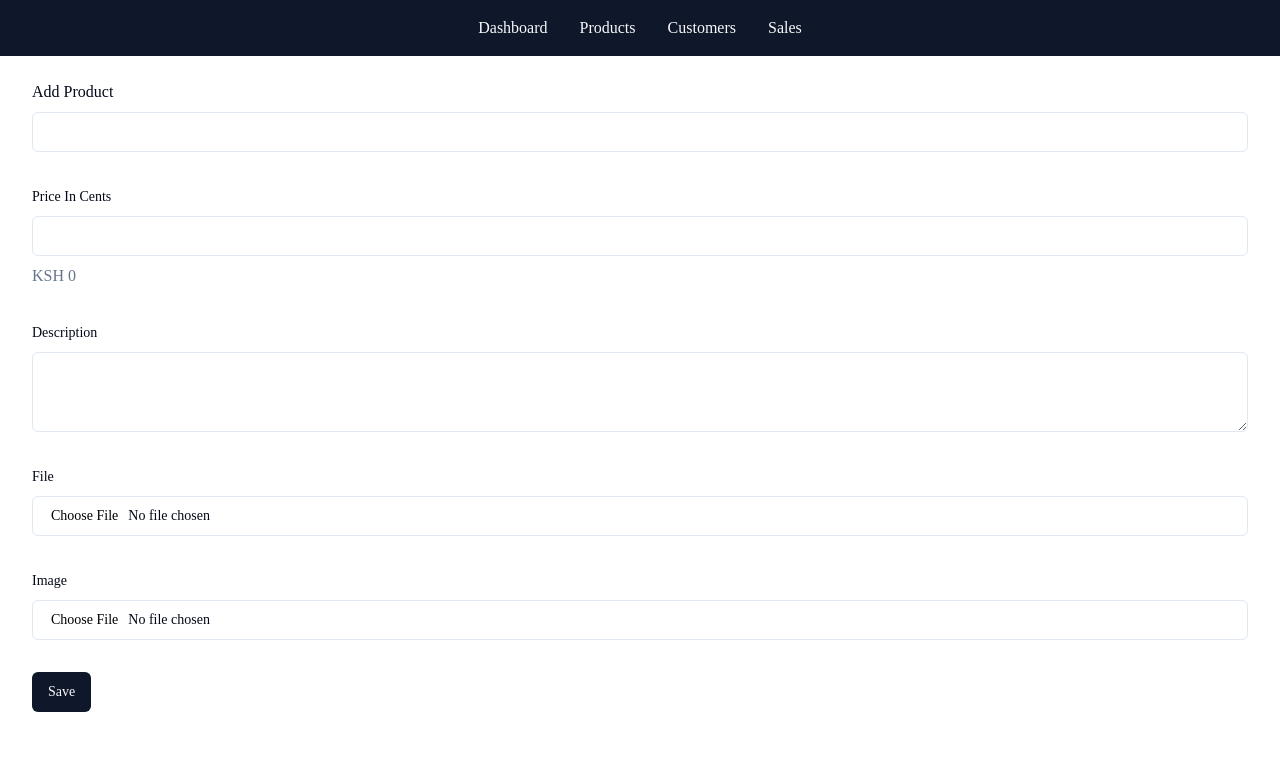
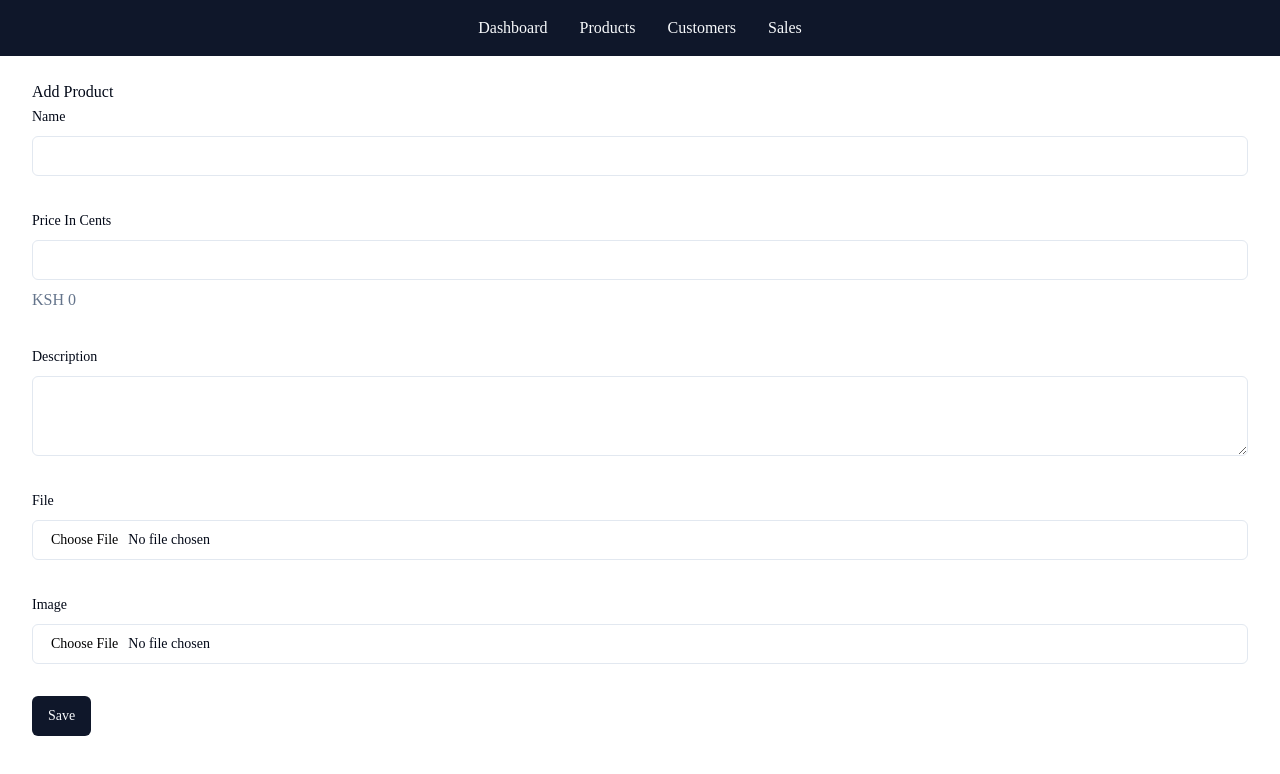
Before and after one commit to Genevive-Mbesi/commerce, a Next.js app: page /admin/products/new in a window 1280 px wide. Shown: the top 774 px of the page. Built offline with nearby package versions, Linux system fonts and the light colour scheme.

Commit message:
products

```diff
--- a/src/app/admin/_actions/products.tsx
+++ b/src/app/admin/_actions/products.tsx
@@ -18,7 +18,7 @@ const addSchema = z.object({
   image: imageSchema.refine(file => file.size > 0, "Required"),
 })
 
-export async function addProduct(formData:FormData) {
+export async function addProduct( prevState:unknown, formData:FormData) {
   const result = addSchema.safeParse(Object.fromEntries(formData.entries()))
   if (result.success === false){
     return result.error.formErrors.fieldErrors
@@ -36,14 +36,15 @@ export async function addProduct(formData:FormData) {
 
  await  db.product.create ({
   data :{
+    IsAvailableForPurchase:false,
     name: data.name,
     description : data.description,
     priceInCents :data.priceInCents,
     filePath,
-    imagePath,
+    imagePath
   },
  })
 
-  redirect("/adimin/products")
+  redirect("/admin/products")
 
 }
--- a/src/app/admin/_components/ProductsForm.tsx
+++ b/src/app/admin/_components/ProductsForm.tsx
@@ -2,50 +2,59 @@
 
 import { Label } from "@/components/ui/label"
 import { Input } from "@/components/ui/input"
-import { Textarea} from "@/components/ui/textarea"
+import { Textarea } from "@/components/ui/textarea"
 import { useState } from "react"
 import { formatCurrency } from "@/lib/formatters"
-import {Button}from "@/components/ui/button"
+import { Button } from "@/components/ui/button"
 import { addProduct } from "../_actions/products"
+import { useFormState, useFormStatus } from "react-dom"
 
+export function ProductsForm() {
+  const [error, action] = useFormState(addProduct, {})
+  const [priceInCents, setPriceInCents] = useState<number>()
 
-export  function ProductsForm() {
-    const [priceInCents,setPriceInCents] = useState<number>()
   return (
-
-        <form action={addProduct} className="space-y-8">
+    <form action={action} className="space-y-8">
       <div className="space-y-2">
-            <Label htmlFor="name"></Label>
-            <Input type="text" id="name" required/>
+        <Label htmlFor="name">Name</Label>
+        <Input type="text" id="name" required />
+        {error.name && <div className="text-destructive">{error.name}</div>}
       </div>
       <div className="space-y-2">
-            <Label htmlFor="name">Price In Cents</Label>
-            <Input type="text"
-            id="name"
+        <Label htmlFor="priceInCents">Price In Cents</Label>
+        <Input
+          type="text"
+          id="priceInCents"
           required
           value={priceInCents}
-            onChange={e => setPriceInCents(Number (e.target.value) || undefined) }
+          onChange={e => setPriceInCents(Number(e.target.value) || undefined)}
         />
         <div className="text-muted-foreground">
-                {formatCurrency((priceInCents || 0)/100)}
-
+          {formatCurrency((priceInCents || 0) / 100)}
+          {error.priceInCents && <div className="text-destructive">{error.priceInCents}</div>}
         </div>
       </div>
       <div className="space-y-2">
-            <Label htmlFor="name">Description</Label>
-            <Textarea id="description" required/>
+        <Label htmlFor="description">Description</Label>
+        <Textarea id="description" required />
+        {error.description && <div className="text-destructive">{error.description}</div>}
       </div>
       <div className="space-y-2">
         <Label htmlFor="file">File</Label>
-            <Input type="file" id="file" required/>
+        <Input type="file" id="file" required />
+        {error.file && <div className="text-destructive">{error.file}</div>}
       </div>
       <div className="space-y-2">
         <Label htmlFor="image">Image</Label>
-            <Input type="file" id="Image" required/>
+        <Input type="file" id="image" required />
+        {error.image && <div className="text-destructive">{error.image}</div>}
       </div>
-        <div>
-        <Button type="submit">Save</Button>
-        </div>
+      <SubmitButton />
     </form>
   )
 }
+
+function SubmitButton() {
+  const { pending } = useFormStatus()
+  return <Button type="submit" disabled={pending}>{pending ? 'Saving...' : 'Save'}</Button>
+}
--- a/src/app/admin/products/page.tsx
+++ b/src/app/admin/products/page.tsx
@@ -1,6 +1,8 @@
 import { PageHeader } from "../_components/PageHeader";
 import { Button } from "@/components/ui/button";
-import { Table, TableBody, TableHeader, TableHead, TableRow } from "@/components/ui/table";
+import { Table, TableBody, TableHeader, TableHead, TableRow, TableCell } from "@/components/ui/table";
+import db from "@/db/db";
+import { CheckCircle2, XCircle } from "lucide-react";
 import Link from "next/link";
 
 export default function AdminProductsPage() {
@@ -17,7 +19,17 @@ export default function AdminProductsPage() {
   );
 }
 
-function ProductsTable() {
+async function ProductsTable() {
+  const products =await db.product.findMany({select:{id:true,
+    name:true,
+    priceInCents:true,
+    IsAvailableForPurchase:true,
+    filePath:true,
+    _count: {select:{orders:true}}
+  },
+  orderBy:{name:'asc'}
+})
+if (products.length ===0)<p>No products found</p>
   return (
     <div>
     <Table>
@@ -33,7 +45,22 @@ function ProductsTable() {
         </TableRow>
       </TableHeader>
       <TableBody>
-        {/* Your table rows go here */}
+        {products.map(product =>(
+          <TableRow key={product.id}>
+            <TableCell>
+            {product.IsAvailableForPurchase ? (
+              <>
+              <CheckCircle2/>
+              </>
+              ) :(
+                <>
+                <XCircle/>
+                </>
+
+            )}
+            </TableCell>
+          </TableRow>
+        ))}
       </TableBody>
     </Table>
     </div>
```
Lines whose indentation alone changed are shown as unchanged.
